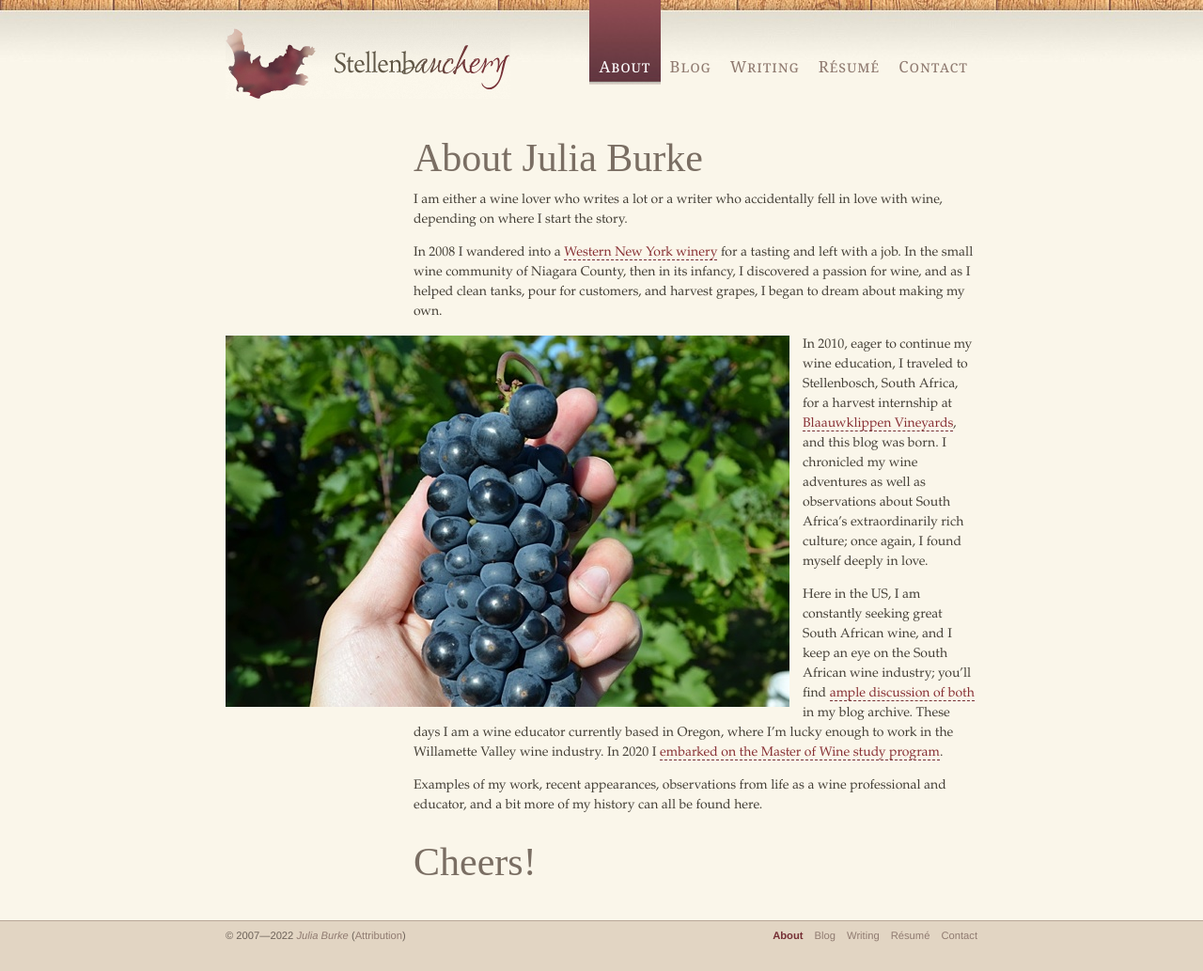
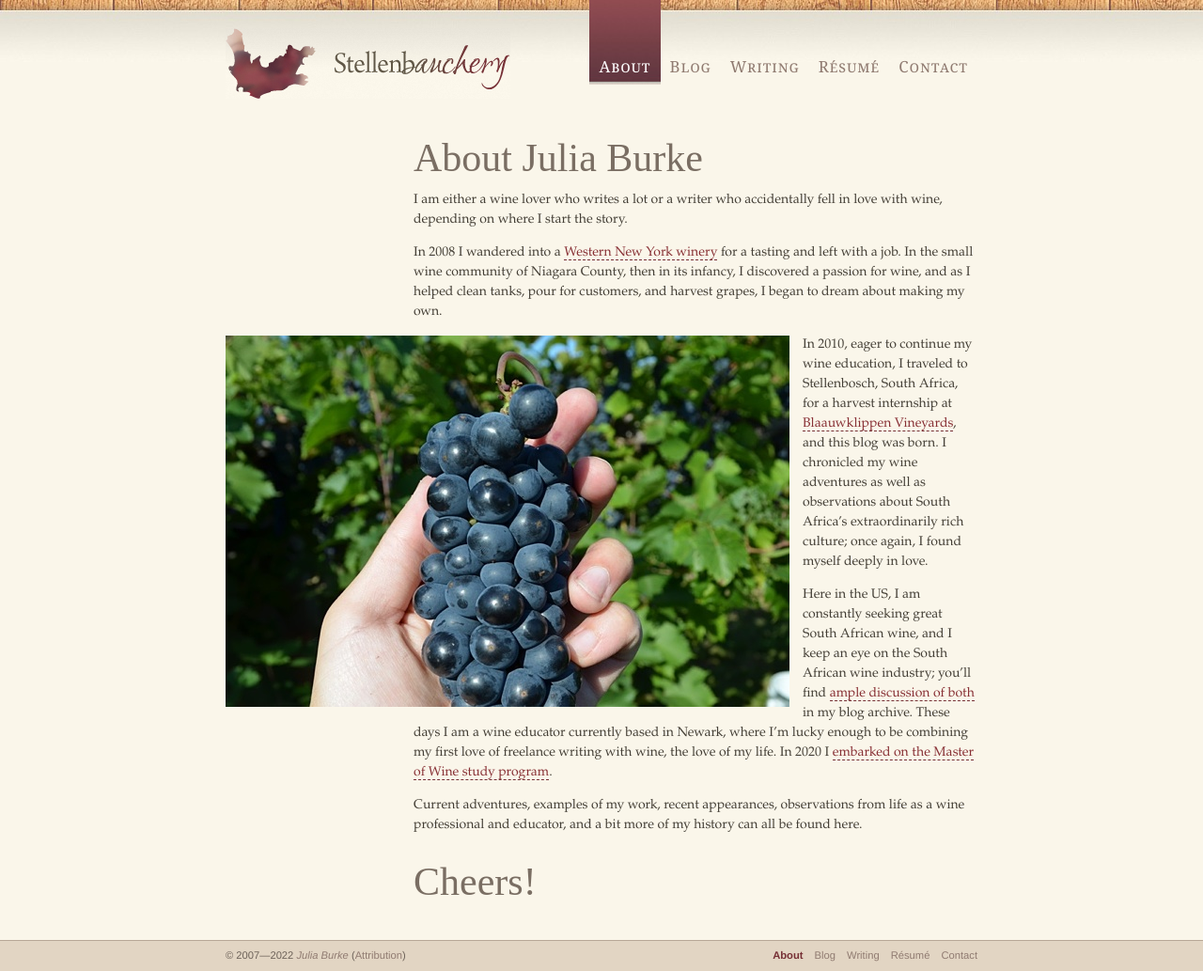
Before and after one commit to nywinewench/nywinewench.github.io, a Jekyll site: the page built from about.md, in a window 1280 px wide. Shown: the whole page at 94% size. Built offline with Jekyll 4.4.1, drawn with Linux system fonts in a browser that asks for light colours; some web fonts are replaced; comment, search, counter and statistics services are not loaded; before the commit the page ends 1012 px from its top, so only the background shows below that.

Commit message:
about page

```diff
--- a/about.md
+++ b/about.md
@@ -19,8 +19,8 @@ and this blog was born. I chronicled my wine adventures as well as observations
 South Africa’s extraordinarily rich culture; once again, I found myself
 deeply in love.
 
-Here in the US, I am constantly seeking great South African wine, and I keep an eye on the South African wine industry; you’ll find [ample discussion of both](/blog) in my blog archive. These days I am a wine educator currently based in Oregon, where I'm lucky enough to work in the Willamette Valley wine industry. In 2020 I [embarked on the Master of Wine study program](http://stellenbauchery.com/blog/10-01-2020/you-are-an-mw-student.html).
+Here in the US, I am constantly seeking great South African wine, and I keep an eye on the South African wine industry; you’ll find [ample discussion of both](/blog) in my blog archive. These days I am a wine educator currently based in Newark, where I'm lucky enough to be combining my first love of freelance writing with wine, the love of my life. In 2020 I [embarked on the Master of Wine study program](http://stellenbauchery.com/blog/10-01-2020/you-are-an-mw-student.html).
 
-Examples of my work, recent appearances, observations from life as a wine professional and educator, and a bit more of my history can all be found here.
+Current adventures, examples of my work, recent appearances, observations from life as a wine professional and educator, and a bit more of my history can all be found here.
 
 # Cheers!
```
